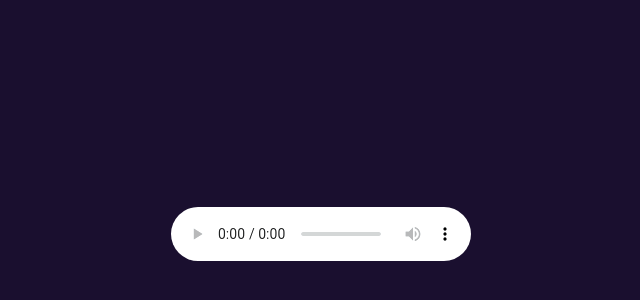
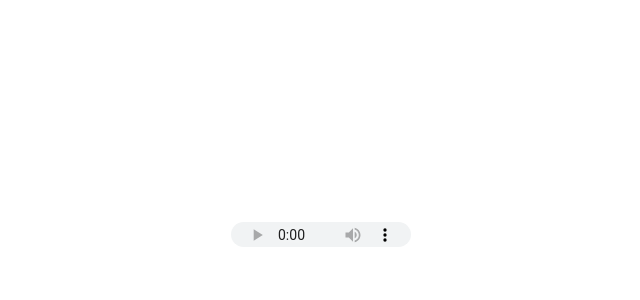
Before and after one commit to Sera-momo/my-playlist, a plain HTML site: page index.html in a window 1280 px wide. Shown: the part 166-466 px from the top of the page, without its empty margins (319-959 px from the left). Drawn offline with Linux system fonts and the light colour scheme.

Commit message:
index.html

```diff
--- a/index.html
+++ b/index.html
@@ -2,11 +2,11 @@
 <html lang="en">
 <head>
   <meta charset="UTF-8">
-  <title>Dark Audio Player</title>
+  <title>Minimal Audio Player</title>
   <style>
     body {
       margin: 0;
-      background-color: #1a0f2f;
+      background: transparent; /* 배경 완전 투명 */
       display: flex;
       justify-content: center;
       align-items: center;
@@ -14,8 +14,9 @@
     }
 
     audio {
-      width: 300px;
-      filter: brightness(1.1);
+      width: 180px;   /* 가로 크기 줄임 */
+      height: 25px;   /* 세로 높이 줄임 (브라우저마다 약간 차이 있음) */
+      opacity: 1;
     }
   </style>
 </head>
```
